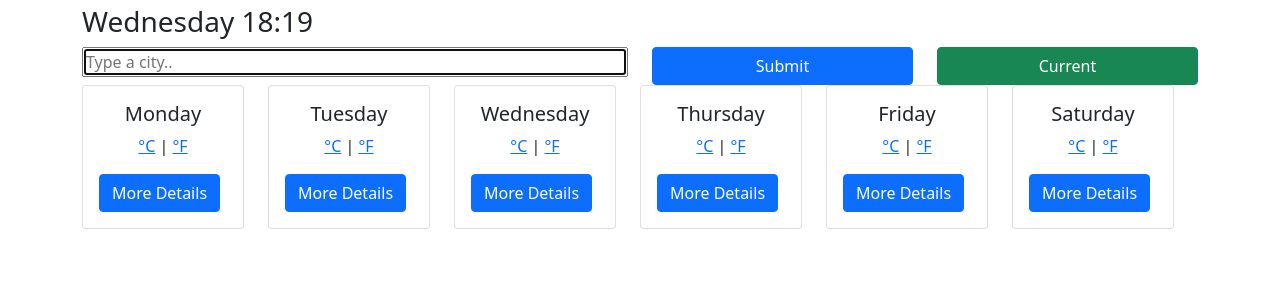
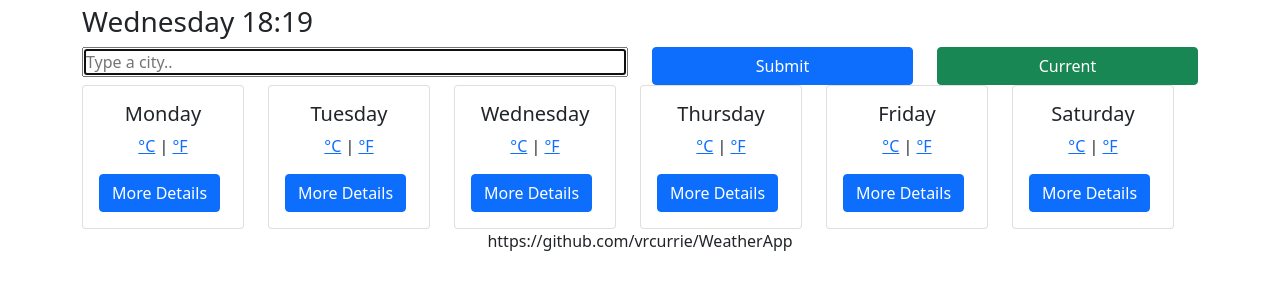
Before and after one commit to vrcurrie/WeatherApp, a plain HTML site: page index.html in a window 1280 px wide. Shown: the part 258-548 px from the top of the page. Drawn offline with nearby package versions, Linux system fonts and the light colour scheme; no server answers.

Commit message:
Included link to my GitHub repository at the bottom of page

```diff
--- a/index.html
+++ b/index.html
@@ -130,7 +130,7 @@
     </div>
 
       </div>
-
+      <p>https://github.com/vrcurrie/WeatherApp</p>
     <script src="src/script.js"></script>
   </body>
 </html>
```
